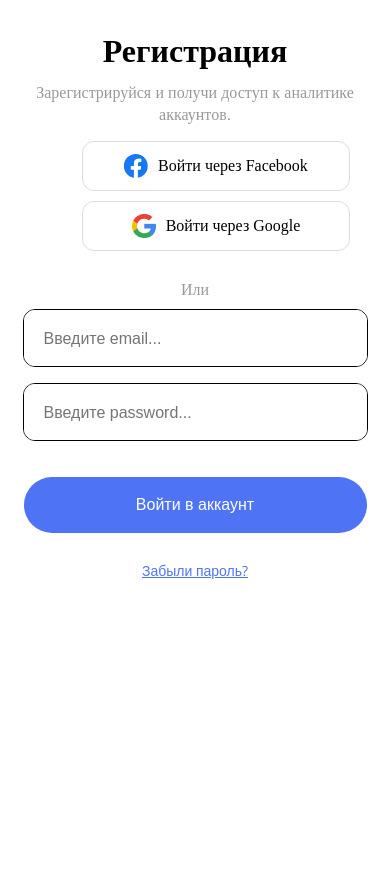
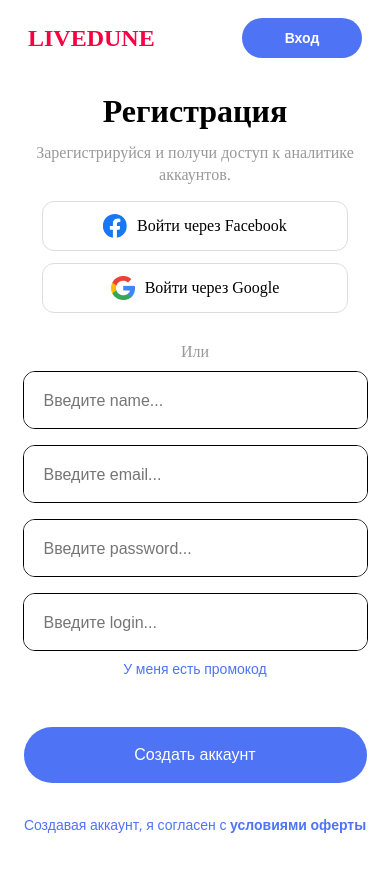
Before and after one commit to FullBakuGan/LiveDuneTestTask, a React (Vite) app: page /LiveDuneTestTask/registration in a window 390 px wide. Shown: the top 872 px of the page. Before the commit the page ends 844 px from the top, so only its background shows below. Built offline with nearby package versions, Linux system fonts and the light colour scheme; a web font is replaced by a local one.

Commit message:
Улучшена мобильная версия страницы забыли пароль

```diff
--- a/package.json
+++ b/package.json
@@ -3,11 +3,13 @@
   "private": true,
   "version": "0.0.0",
   "type": "module",
+  "homepage": "https://FullBakuGan.github.io/LiveDuneTestTask",
   "scripts": {
     "dev": "vite",
     "build": "vite build",
     "lint": "eslint .",
-    "preview": "vite preview"
+    "preview": "vite preview",
+    "deploy": "npm run build && gh-pages -d dist"
   },
   "dependencies": {
     "@reduxjs/toolkit": "^2.8.2",
@@ -24,6 +26,7 @@
     "eslint": "^9.29.0",
     "eslint-plugin-react-hooks": "^5.2.0",
     "eslint-plugin-react-refresh": "^0.4.20",
+    "gh-pages": "^6.3.0",
     "globals": "^16.2.0",
     "vite": "^7.0.0"
   }
--- a/src/components/FormGroups.jsx
+++ b/src/components/FormGroups.jsx
@@ -1,5 +1,5 @@
 import React, { useState } from 'react';
-import { useDispatch, useSelector } from 'react-redux';
+import { useDispatch } from 'react-redux';
 import { useLocation, useNavigate, Link } from 'react-router-dom';
 import { setEmail, setPassword } from '../slices/authSlice';
 import { FormConfigs } from '../data';
@@ -14,14 +14,17 @@ export default function Form() {
   const [error, setError] = useState('');
   const [loading, setLoading] = useState(false);
 
-  const hashPath = location.hash.replace('#', '') || '/';
-  const isLogin = hashPath === '/';
-  const isForgotPassword = hashPath === '/forgotPassword';
-  const isRegistration = hashPath === '/registration';
-  const isConfirmEmail = hashPath === '/confirmEmail';
-  const isNoEmail = hashPath === '/noEmail';
-  const isSendMessage = hashPath === '/sendMessage';
+  // ✅ Правильный путь
+  const path = location.pathname;
 
+  const isLogin = path === '/';
+  const isForgotPassword = path === '/forgotPassword';
+  const isRegistration = path === '/registration';
+  const isConfirmEmail = path === '/confirmEmail';
+  const isNoEmail = path === '/noEmail';
+  const isSendMessage = path === '/sendMessage';
+
+  // ✅ Конфиг по текущему пути
   const config = isSendMessage
     ? FormConfigs.sendMessage
     : isNoEmail
@@ -34,17 +37,15 @@ export default function Form() {
     ? FormConfigs.login
     : FormConfigs.registration;
 
+  // ✅ Обработка инпутов
   const handleChange = (field) => (e) => {
     const value = e.target.value;
     setLocalFormData((prev) => ({ ...prev, [field]: value }));
-    if (field === 'email') {
-      dispatch(setEmail(value));
-    }
-    if (field === 'password') {
-      dispatch(setPassword(value));
-    }
+    if (field === 'email') dispatch(setEmail(value));
+    if (field === 'password') dispatch(setPassword(value));
   };
 
+  // ✅ Обработка сабмита
   const handleSubmit = async (e) => {
   e.preventDefault();
   setError('');
@@ -76,26 +77,40 @@ export default function Form() {
   }
 
   if (isLogin) {
-    if (localFormData.email !== config.correctEmail ||
-        localFormData.password !== config.correctPassword) {
+    if (
+      localFormData.email !== config.correctEmail ||
+      localFormData.password !== config.correctPassword
+    ) {
       setError('Неверный email или пароль');
       setLoading(false);
       return;
     }
   }
 
-  if (isRegistration && localFormData.confirmPassword !== undefined) {
-    if (localFormData.password !== localFormData.confirmPassword) {
-      setError('Пароли не совпадают');
-      setLoading(false);
-      return;
-    }
+  if (
+    isRegistration &&
+    localFormData.confirmPassword !== undefined &&
+    localFormData.password !== localFormData.confirmPassword
+  ) {
+    setError('Пароли не совпадают');
+    setLoading(false);
+    return;
   }
 
   try {
-    await new Promise(resolve => setTimeout(resolve, 2000));
+    await new Promise((resolve) => setTimeout(resolve, 2000));
+    alert(config.successMessage);
 
-    alert(config.successMessage);
+    // ✅ Навигация по страницам:
+    if (isLogin) {
+      navigate('/app');
+    } else if (isRegistration) {
+      navigate('/confirmEmail');
+    } else if (isForgotPassword || isNoEmail) {
+      navigate('/sendMessage');
+    } else if (isSendMessage) {
+      navigate('/');
+    }
 
   } catch (err) {
     setError('Произошла ошибка. Попробуйте позже.');
@@ -104,16 +119,19 @@ export default function Form() {
   }
 };
 
-  const handleCancel = () => {
-    navigate('/#');
-  };
+// Кнопка отмены
+const handleCancel = () => {
+  navigate('/');
+};
+
 
   return (
     <form
-      className={`form-items ${isForgotPassword ? 'centered-form' : ''} ${isConfirmEmail ? 'form-confirm' : ''}`}
+      className={`form-items ${isForgotPassword ? 'centered-form' : ''} ${
+        isConfirmEmail ? 'form-confirm' : ''
+      }`}
       onSubmit={handleSubmit}
     >
-
       {!isConfirmEmail &&
         config.fields?.map((field) => (
           <div className="form-content" key={field}>
@@ -153,7 +171,9 @@ export default function Form() {
       )}
 
       {isLogin && (
-        <Link to="#/forgotPassword" className="forgot-password">Забыли пароль?</Link>
+        <Link to="/forgotPassword" className="forgot-password">
+          Забыли пароль?
+        </Link>
       )}
 
       {(isForgotPassword || isNoEmail) && (
@@ -163,7 +183,9 @@ export default function Form() {
       )}
 
       {isConfirmEmail && (
-        <Link to="#/noEmail" className="forgot-password">Мне не пришло письмо</Link>
+        <Link to="/noEmail" className="forgot-password">
+          Мне не пришло письмо
+        </Link>
       )}
     </form>
   );
--- a/src/components/Social-items.css
+++ b/src/components/Social-items.css
@@ -3,6 +3,7 @@
   flex-direction: column;
   align-items: center;
   gap: 20px;
+  width: 100%;
 }
 
 .social-icons {
@@ -10,6 +11,7 @@
   gap: 16px;
   justify-content: center;
   flex-wrap: wrap;
+  width: 100%;
 }
 
 .social-item {
@@ -52,17 +54,22 @@
   margin: 10px 0;
   font-size: 16px;
   color: #999;
+  text-align: center;
+  width: 100%;
 }
 
 @media (max-width: 768px) {
   .social-icons {
     flex-direction: column;
-    gap: 10px;
+    align-items: center;
+    gap: 12px;
+    width: 100%;
   }
 
   .social-item {
     justify-content: center;
     width: 100%;
-    max-width: 320px;
+    max-width: 280px;
+    padding: 12px;
   }
 }
--- a/src/components/SocialItems.jsx
+++ b/src/components/SocialItems.jsx
@@ -1,3 +1,4 @@
+// SocialItems.jsx
 import './Social-items.css';
 import React from 'react';
 
--- a/src/components/WelkomMessage.css
+++ b/src/components/WelkomMessage.css
@@ -79,6 +79,6 @@ body[data-path="/confirmEmail"] .welkom-subtitle {
   margin-bottom: 190px;
 }
 .welkom-text.text-offset {
-  margin-top: 30px;
+  margin-top: 300px;
 }
 }
--- a/vite.config.js
+++ b/vite.config.js
@@ -5,23 +5,4 @@ import { resolve } from 'path';
 export default defineConfig({
   base: '/LiveDuneTestTask/',
   plugins: [react()],
-  resolve: {
-    alias: {
-      '@': resolve(__dirname, './src')
-    }
-  },
-  build: {
-    outDir: 'docs',
-    emptyOutDir: true,
-    assetsInclude: ['**/*.svg', '**/*.png', '**/*.jpg'],
-    rollupOptions: {
-      output: {
-        assetFileNames: 'assets/[name].[hash][extname]',
-        entryFileNames: 'assets/[name].[hash].js',
-      }
-    }
-  },
-  server: {
-    historyApiFallback: true,
-  }
-})
+  })
```
Also changed, not shown: src/data.js (+6 -6 lines), 1 other file (tests, documents, lock files or other folders).
